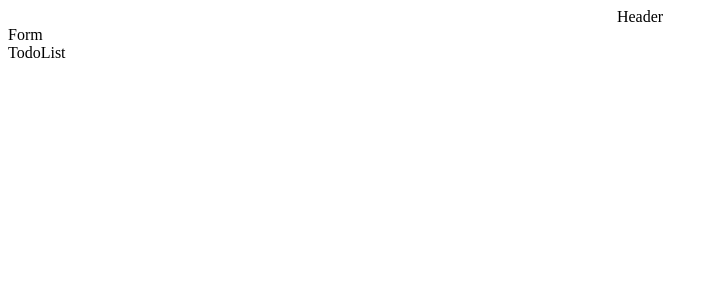
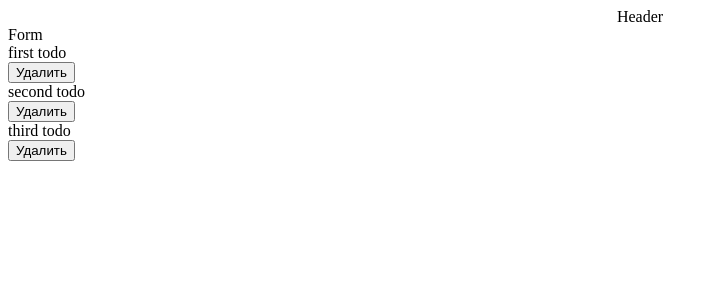
Before and after one commit to dudkinsa/todo_list, a React (Create React App) app: page / in a window 1280 px wide. Shown: the top 300 px of the page, without its empty margins (0-718 px from the left). Built offline with nearby package versions, Linux system fonts and the light colour scheme.

Commit message:
add function  deleteTodo to component TodoList

```diff
--- a/src/App.js
+++ b/src/App.js
@@ -11,16 +11,21 @@
       status: true,
     },
     {
-      id: 1,
-      title: 'first todo',
+      id: 2,
+      title: 'second todo',
       status: true,
+    },
+    {
+      id: 3,
+      title: ' third todo',
+      status: false,
     },
   ]);
   return (
     <>
       <Header />
       <AddTodo />
-      <TodoList />
+      <TodoList todo ={todo} setTodo = {setTodo}/>
     </>
   );
 }
--- a/src/components/TodoList/index.jsx
+++ b/src/components/TodoList/index.jsx
@@ -1,8 +1,20 @@
 import React from 'react'
 
-function TodoList() {
+function TodoList({todo, setTodo}) {
+
+  const deleteTodo = (id) => {
+  let newTodo = [...todo].filter(item => item.id!==id)
+  setTodo(newTodo)
+  }
+
   return (
-    <div>TodoList</div>
+   todo.map((item) => (
+  <div key={item.id}>
+    <div>{item.title}</div>
+    <button onClick={() =>  deleteTodo(item.id)}>Удалить</button>
+  </div>
+
+   ))
   )
 }
 
```
